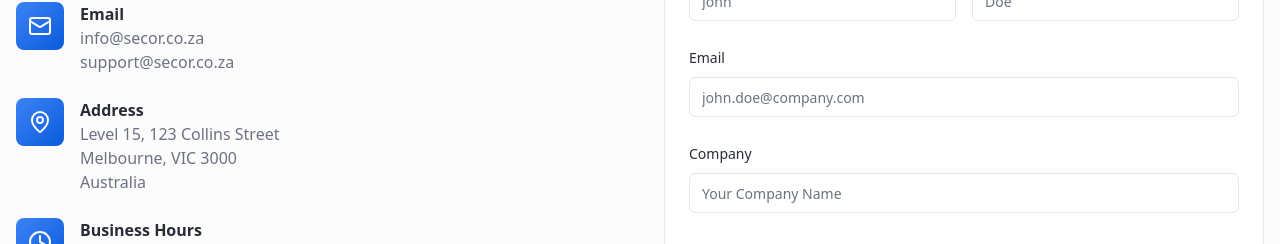
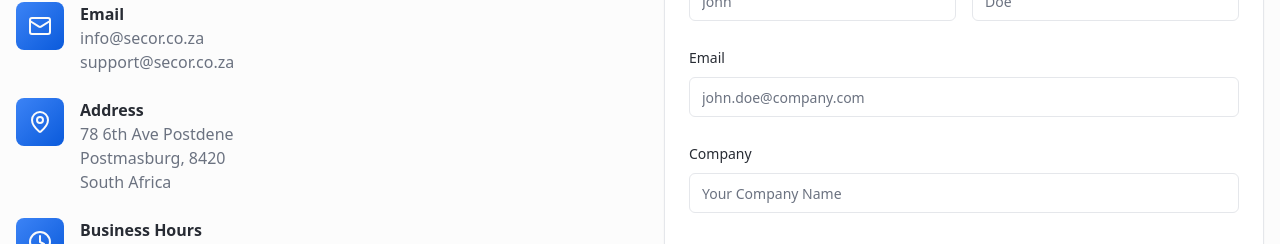
Before and after one commit to lv-orca/secor-digital-hub, a React (Vite) app: page / in a window 1280 px wide. Shown: the part 2700-2944 px from the top of the page. Built offline with nearby package versions, Linux system fonts and the light colour scheme; the HTML template or start-up script is replaced by a standard one.

Commit message:
Update Contact.tsx

```diff
--- a/src/components/Contact.tsx
+++ b/src/components/Contact.tsx
@@ -51,9 +51,9 @@ const Contact = () => {
                   </div>
                   <div>
                     <h4 className="font-semibold text-tech-gray">Address</h4>
-                    <p className="text-tech-gray-light">Level 15, 123 Collins Street</p>
-                    <p className="text-tech-gray-light">Melbourne, VIC 3000</p>
-                    <p className="text-tech-gray-light">Australia</p>
+                    <p className="text-tech-gray-light">78 6th Ave Postdene</p>
+                    <p className="text-tech-gray-light">Postmasburg, 8420</p>
+                    <p className="text-tech-gray-light">South Africa</p>
                   </div>
                 </div>
 
```
